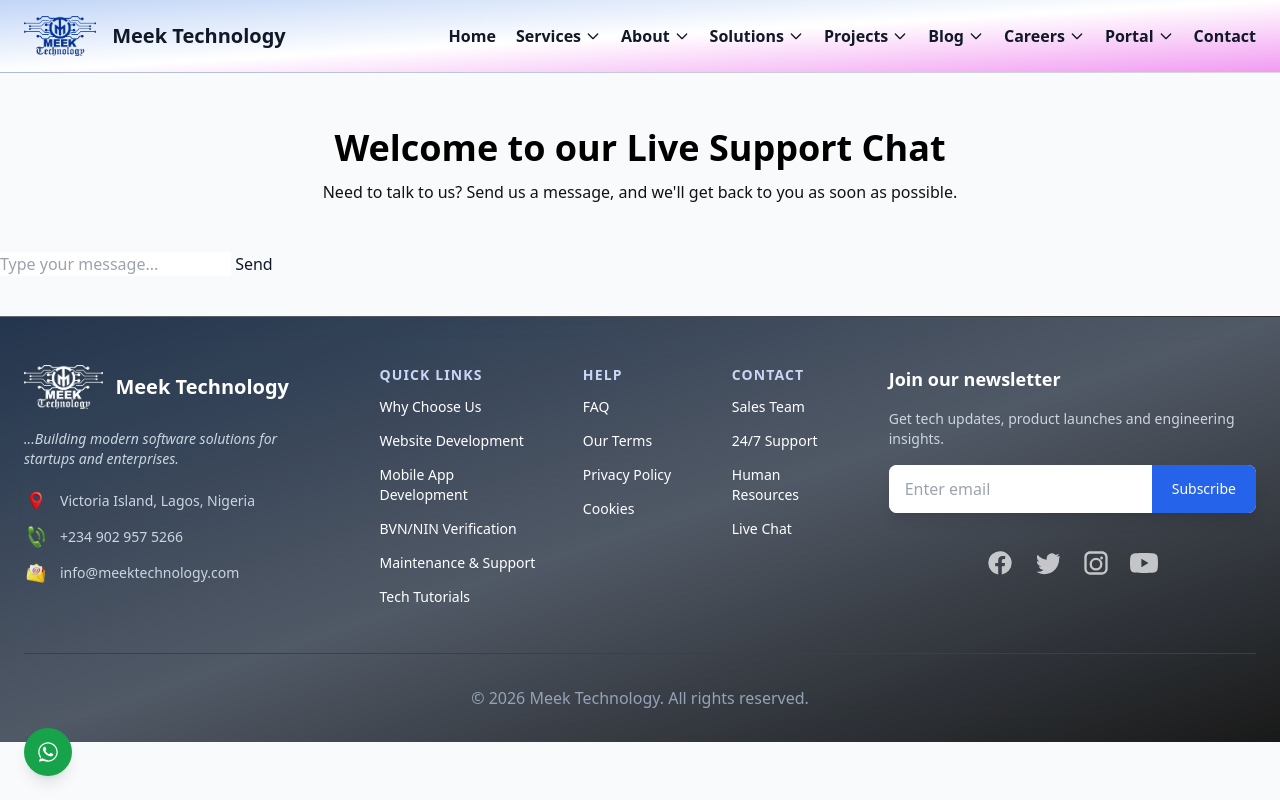
After one commit to Mightysho/meektech-site, a Django app: template apps/help/templates/help/chat.html in a window 1280 px wide. The commit adds this page. Run offline with Django 5.2, Linux system fonts and the light colour scheme; the template is opened without the code that fills it, so the values that code supplies are empty; parts of the project's set-up code (start-up, migrations or seed data) failed here and were passed over; some libraries are stand-ins or nearby versions.

Commit message:
commit help files configurations

```diff
--- /dev/null
+++ b/apps/help/templates/help/chat.html
@@ -0,0 +1,58 @@
+{% extends "base.html" %}
+{% load static %}
+
+{% block title %}Live Support Chat{% endblock %}
+
+{% block extra_head %}
+<style>
+
+</style>
+{% endblock %}
+
+{% block content %}
+
+<div class="faq-wrapper">
+
+    <!-- HEADER -->
+    <div class="bg-gradient-to-t from-primary-500/10 to-transparent py-12 px-5">
+        <div class="text-center max-w-2xl mx-auto">
+
+            <h1 class="text-3xl md:text-4xl font-semibold text-black mb-3 leading-tight">
+                Welcome to our Live Support Chat
+            </h1>
+
+            <p class="text-[#121212] text-medium md:text-base">
+                Need to talk to us? Send us a message, and we'll get back to you as soon as possible.
+            </p>
+        </div>
+    </div>
+</div>
+
+<div id="chat-box"></div>
+
+<input id="message" placeholder="Type your message..." />
+<button onclick="sendMessage()">Send</button>
+
+<script>
+    function sendMessage() {
+        let msg = document.getElementById("message").value;
+
+        fetch("/send-message/", {
+            method: "POST",
+            headers: {
+                "Content-Type": "application/x-www-form-urlencoded",
+            },
+            body: "message=" + msg
+        })
+            .then(res => res.json())
+            .then(data => {
+                document.getElementById("chat-box").innerHTML +=
+                    "<div>User: " + msg + "</div>";
+
+                document.getElementById("chat-box").innerHTML +=
+                    "<div>AI: " + data.reply + "</div>";
+            });
+    }
+</script>
+
+{% endblock %}
--- a/apps/help/urls.py
+++ b/apps/help/urls.py
@@ -5,4 +5,6 @@ urlpatterns = [
     path("faq/", views.faqfooter, name="faq"),
     path("ourterms/", views.ourterms, name="our-terms"),
     path("privacypolicy/", views.privacypolicy, name="privacy-policy"),
+    path("chat/", views.chat_page, name="chat"),
+    path("send-message/", views.send_message, name="send_message"),
 ]
--- a/meektech/settings.py
+++ b/meektech/settings.py
@@ -329,6 +329,12 @@ GOOGLE_MAPS_API_KEY = os.getenv("GOOGLE_MAPS_API_KEY")
 # print("GOOGLE MAP KEY:", GOOGLE_MAPS_API_KEY)
 # print("ALLOWED_HOSTS:", ALLOWED_HOSTS)
 
+
+# Open AI Configuration
+OPENAI_API_KEY = os.getenv("OPENAI_API_KEY")
+
+# print("OPENAI_API_KEY:", OPENAI_API_KEY)
+
 CKEDITOR_UPLOAD_PATH = 'ckeditor/'
 
 # CELERY_BROKER_URL = "redis://127.0.0.1:6379/0"
--- a/templates/components/footer.html
+++ b/templates/components/footer.html
@@ -72,7 +72,7 @@
             <li><a href="#">Sales Team</a></li>
             <li><a href="#">24/7 Support</a></li>
             <li><a href="#">Human Resources</a></li>
-            <li><a href="#">Live Chat</a></li>
+            <li><a href="{% url 'chat' %}">Live Chat</a></li>
           </ul>
         </div>
 
```
Also changed, not shown: apps/help/ai_chat.py (added, +15 -0 lines), apps/help/models.py (+38 -0 lines), apps/help/views.py (+33 -1 lines).
